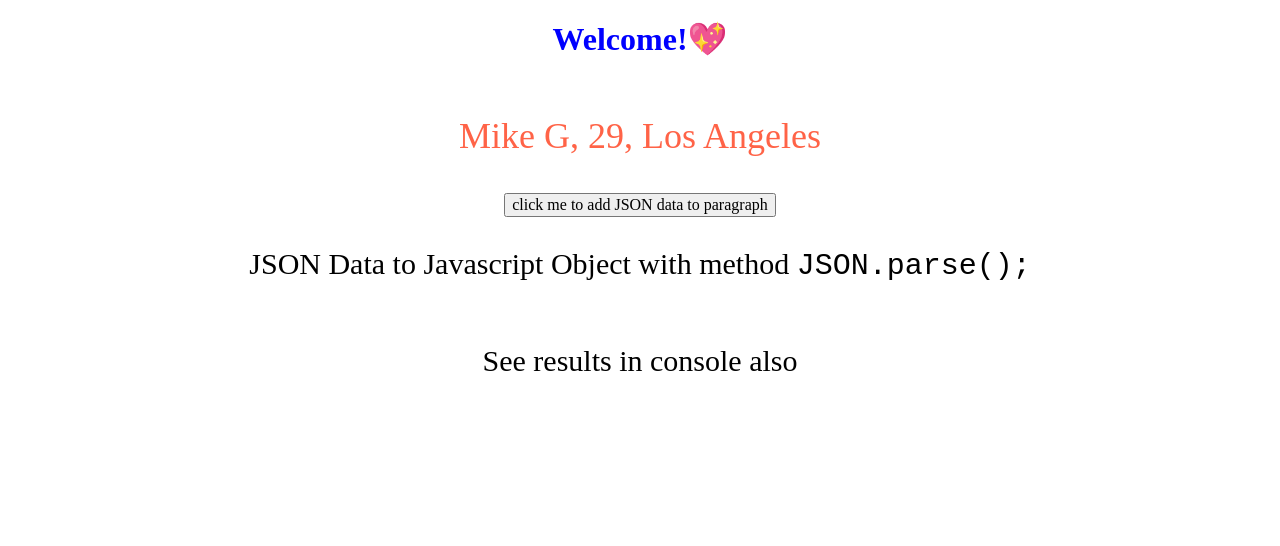
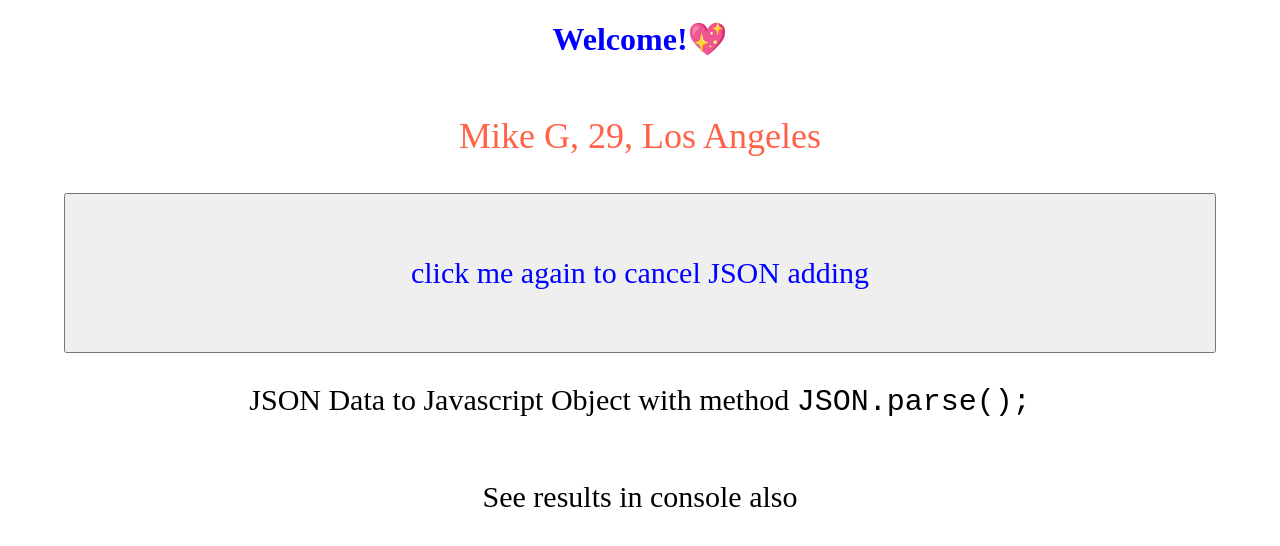
Before and after one commit to Hacking-NASSA-with-HTML/Playing_with-JSON, a plain HTML site: page index.html in a window 1280 px wide. Both pictures are taken after a click on the button "click me to add JSON data to paragraph". Drawn offline with nearby package versions, Linux system fonts and the light colour scheme.

Commit message:
feat: add toggling add/delete JSON data

```diff
--- a/main.css
+++ b/main.css
@@ -17,6 +17,13 @@ body .text {
     font-size: 36px;
 }
 
+.text #clickMe {
+    width: 90vw;
+    height: 20vh;
+    font-size: 30px;
+    color: blue;
+}
+
 .text .paragraph {
     font-size: 30px;
 }
--- a/script.js
+++ b/script.js
@@ -15,9 +15,20 @@ let userJSONdata = `{
 
 let extractedJson = JSON.parse(userJSONdata);
 
-clickedButton.addEventListener('click', function() {
+/*clickedButton.addEventListener('click', function() {
     printedParagraph.innerHTML = extractedJson.name + ', ' + extractedJson.age + ', ' + extractedJson.city;
-})
+    clickedButton.innerHTML = 'click me again to cancel JSON adding';
+})*/
+
+clickedButton.onclick = function() {
+    if (printedParagraph.innerHTML == 'There\'s no JSON right now') {
+        printedParagraph.innerHTML = extractedJson.name + ', ' + extractedJson.age + ', ' + extractedJson.city;
+        clickedButton.innerHTML = 'click me again to cancel JSON adding';
+    } else {
+        printedParagraph.innerHTML = 'There\'s no JSON right now';
+        clickedButton.innerHTML = 'click me to add JSON data to paragraph';
+    }
+};
 
 
 console.log(extractedJson);
```
